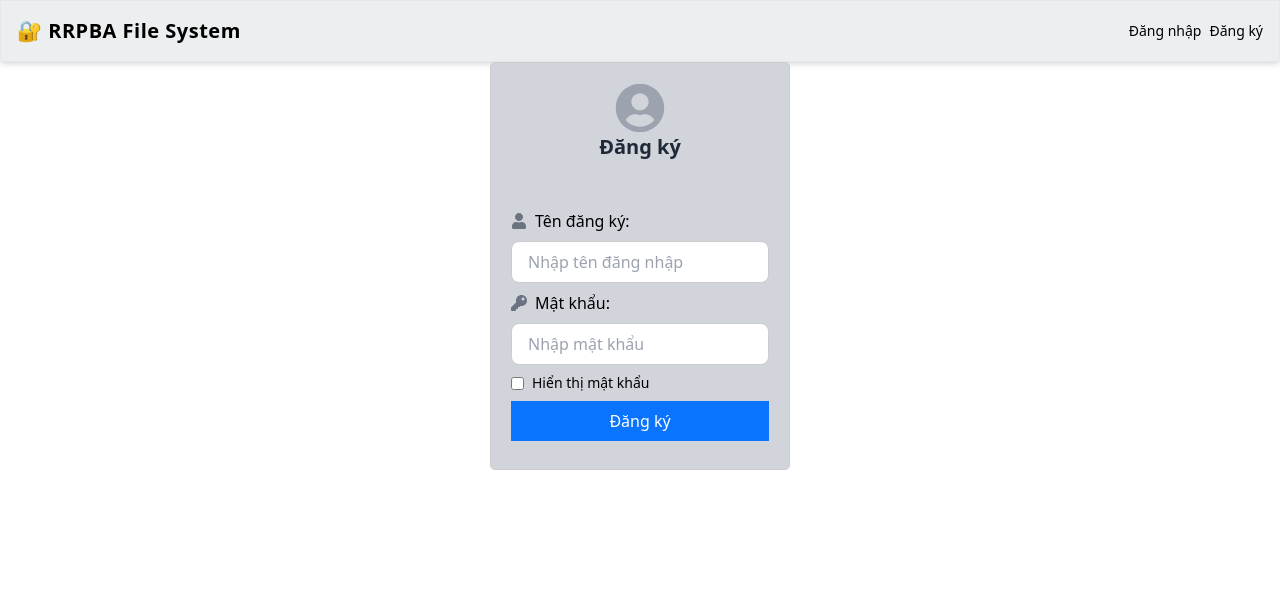
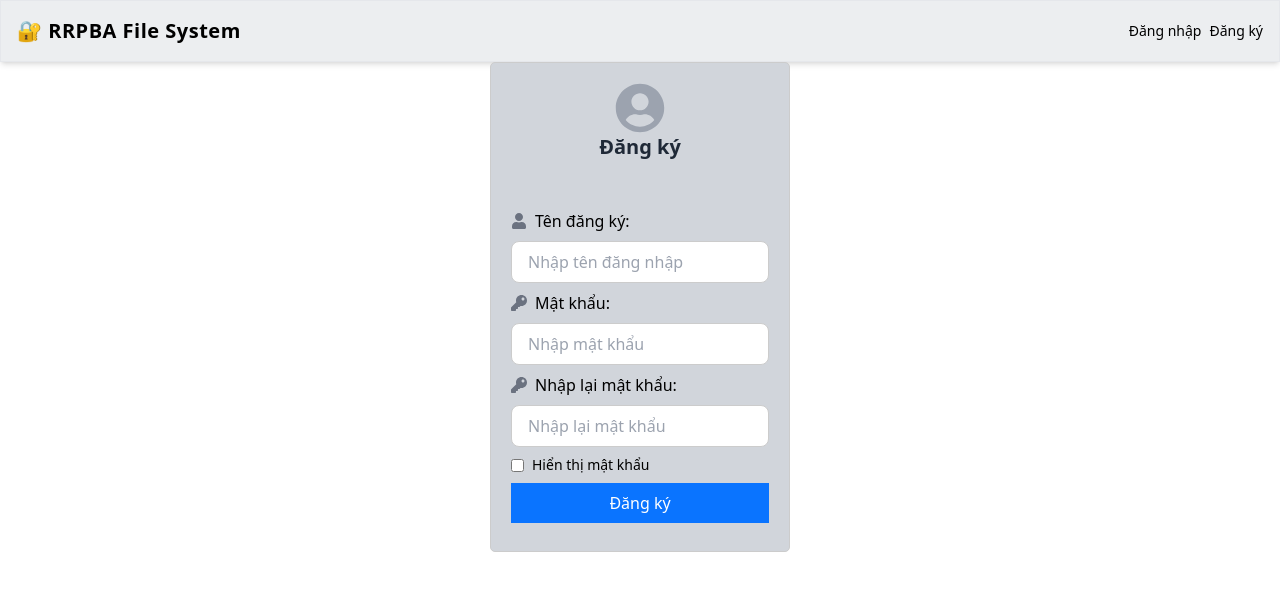
Before and after one commit to KurYuuMif/Doantotnghiep_ATTT11, a React (Create React App) app in the folder frontend/: page /register in a window 1280 px wide. Shown: the top 590 px of the page. Built offline with nearby package versions, Linux system fonts and the light colour scheme.

Commit message:
Fix register

```diff
--- a/frontend/src/pages/Register.js
+++ b/frontend/src/pages/Register.js
@@ -5,14 +5,27 @@ import { FaUser, FaKey, FaUserCircle } from 'react-icons/fa';
 
 export default function Register() {
   const [form, setForm] = useState({ username: '', password: '' });
+  const [confirmPassword, setConfirmPassword] = useState('');
   const navigate = useNavigate();
   const [showPassword, setShowPassword] = useState(false);
 
   const handleSubmit = async (e) => {
     e.preventDefault();
-    await register(form);
-    alert('✅ Đăng ký thành công! Vui lòng đăng nhập để tiếp tục.');
-    navigate('/login');
+    if (form.password !== confirmPassword) {
+      alert('❌ Mật khẩu nhập lại không khớp!');
+      return;
+    }
+    try {
+      await register(form);
+      alert('✅ Đăng ký thành công! Vui lòng đăng nhập để tiếp tục.');
+      navigate('/login');
+    } catch (err) {
+      if (err.response && err.response.status === 400) {
+        alert(err.response.data); // ❌ hiển thị "Tên đăng nhập đã tồn tại"
+        } else {
+          alert('❌ Có lỗi xảy ra khi đăng ký, vui lòng thử lại!');
+        }
+    }
   };
 
   const styles = {
@@ -86,6 +99,20 @@ export default function Register() {
           style={styles.input}
         />
 
+        <div className="flex items-center">
+          <FaKey className="text-gray-500 mr-2" />
+          <label htmlFor="confirmPassword">Nhập lại mật khẩu:</label>
+        </div>
+        <input
+          type={showPassword ? 'text' : 'password'}
+          id="confirmPassword"
+          name="confirmPassword"
+          placeholder="Nhập lại mật khẩu"
+          value={confirmPassword}
+          onChange={(e) => setConfirmPassword(e.target.value)}
+          style={styles.input}
+        />
+
         <label className="text-sm flex items-center gap-2">
         <input
           type="checkbox"
```
Also changed, not shown: 1 other file (tests, documents, lock files or other folders).
